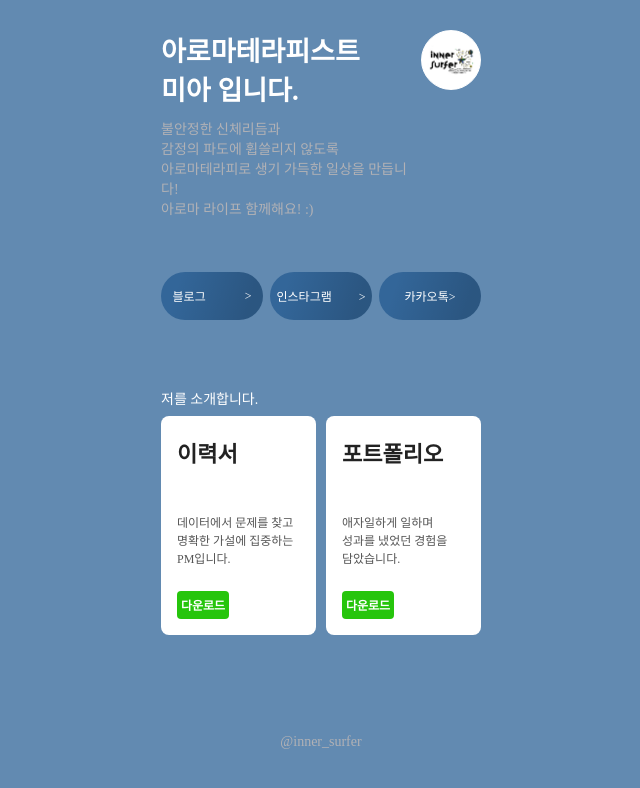
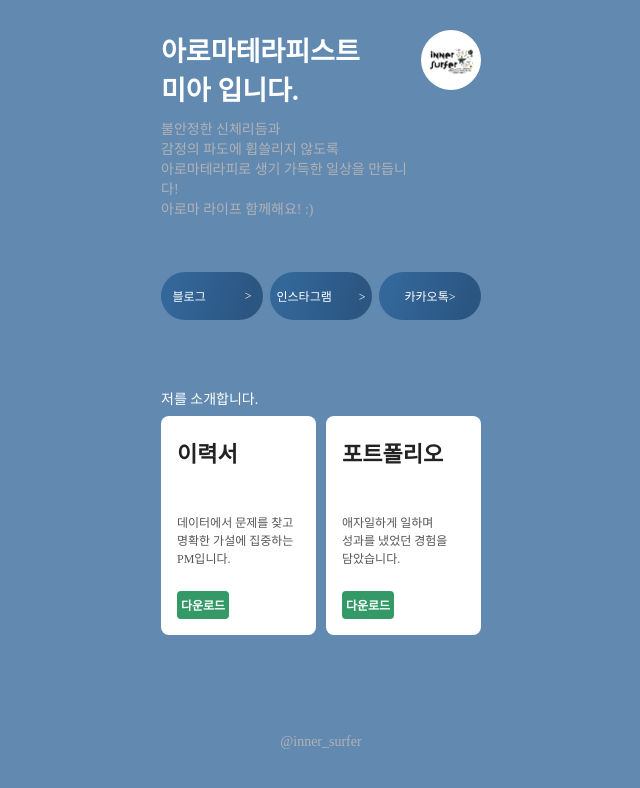
Before and after one commit to yanghwa86/mypage, a plain HTML site: page inner_surfer.html in a window 1280 px wide. Shown: the whole page, without its empty margins (319-959 px from the left). Drawn offline with Linux system fonts and the light colour scheme; a web font is replaced by a local one.

Commit message:
Update inner_surfer.html

```diff
--- a/inner_surfer.html
+++ b/inner_surfer.html
@@ -126,7 +126,7 @@
             font-size: 12px;
             font-weight: 700;
             color: #ffffff;
-            background-color: #26C50C;
+            background-color: #339966;
             border-radius: 4px;
             padding: 5px 4px 5px 4px;
         }
```
